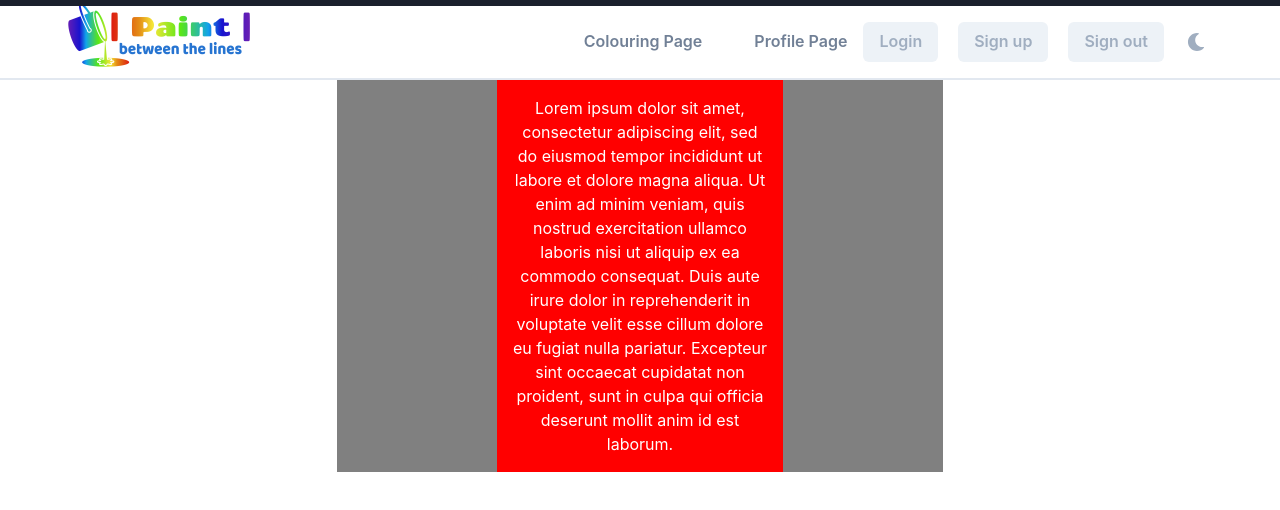
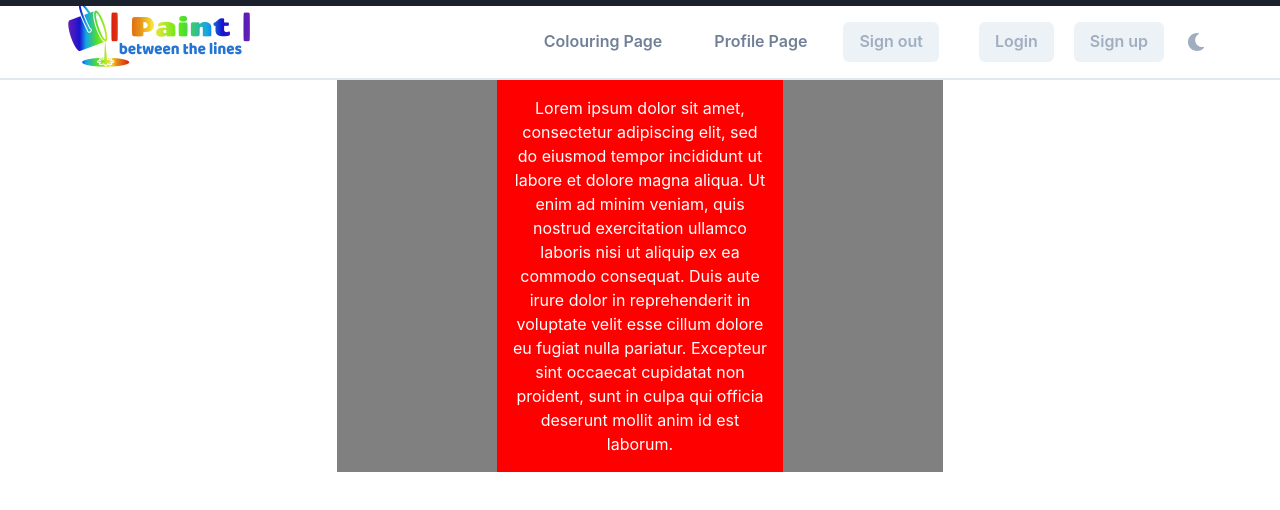
Before and after one commit to jhugray/colouring, a React (Create React App) app in the folder client/: page / in a window 1280 px wide. Shown: the top 510 px of the page. Built offline with nearby package versions, Linux system fonts and the light colour scheme.

Commit message:
navbar updated, code to bring in userdata/status commented out due to react conflict

```diff
--- a/client/src/components/Navbar/index.js
+++ b/client/src/components/Navbar/index.js
@@ -5,6 +5,9 @@ import { useQuery } from "@apollo/client";
 import { GET_ME } from "../../utils/queries";
 
 import {
+  Center,
+  Circle,
+  Avatar,
   chakra,
   Image,
   HStack,
@@ -42,6 +45,20 @@ function Nav() {
     event.preventDefault();
     Auth.logout();
   };
+
+  //this breaks the code rn
+  // const { username: userParam } = useParams();
+  // const { loading, data } = useQuery(GET_ME);
+  // const userData = data?.me || {};
+
+  // if (Auth.loggedIn() && Auth.getProfile().data.username === userParam) {
+  //   return <Redirect to="/profile" />;
+  // }
+
+  // if (loading) {
+  //   return <div>Loading...</div>;
+  // }
+
 
 
 
@@ -325,7 +342,8 @@ function Nav() {
                 Colouring Page
               </Button>
               </form>
-
+              {/* {Auth.loggedIn() ? (
+                <> */}
                   <form method="get" action="/myprofile">
                     <Button
                       type="submit"
@@ -341,7 +359,23 @@ function Nav() {
                     </Button>
                   </form>
 
-            </HStack>
+                  <form method="get" action="/" onClick={logout}>
+                    <Button type="submit">
+                      Sign out
+                    </Button>
+                  </form>
+
+                  <Stack direction="row">
+                    <Center>
+                      {/* <Circle bg={userData.favColour} size='5em' >
+                        <Avatar size='lg' name={userData.username} src={userData.image}></Avatar>
+                      </Circle> */}
+                    </Center>
+                  </Stack>
+
+                {/* </>
+              ) : (
+                <> */}
                   <HStack spacing="5" display={{ base: "none", md: "flex" }}>
                     <form method="get" action="/login">
                       <Button type="submit">
@@ -353,14 +387,11 @@ function Nav() {
                         Sign up
                       </Button>
                     </form>
+                  </HStack>
+                {/* </>
+              )} */}
 
-              <form method="get" action="/" onClick={logout}>
-                <Button type="submit">
-                  Sign out
-                </Button>
-              </form>
             </HStack>
-
             <IconButton
               size="md"
               fontSize="lg"
```
Lines whose indentation alone changed are shown as unchanged.
